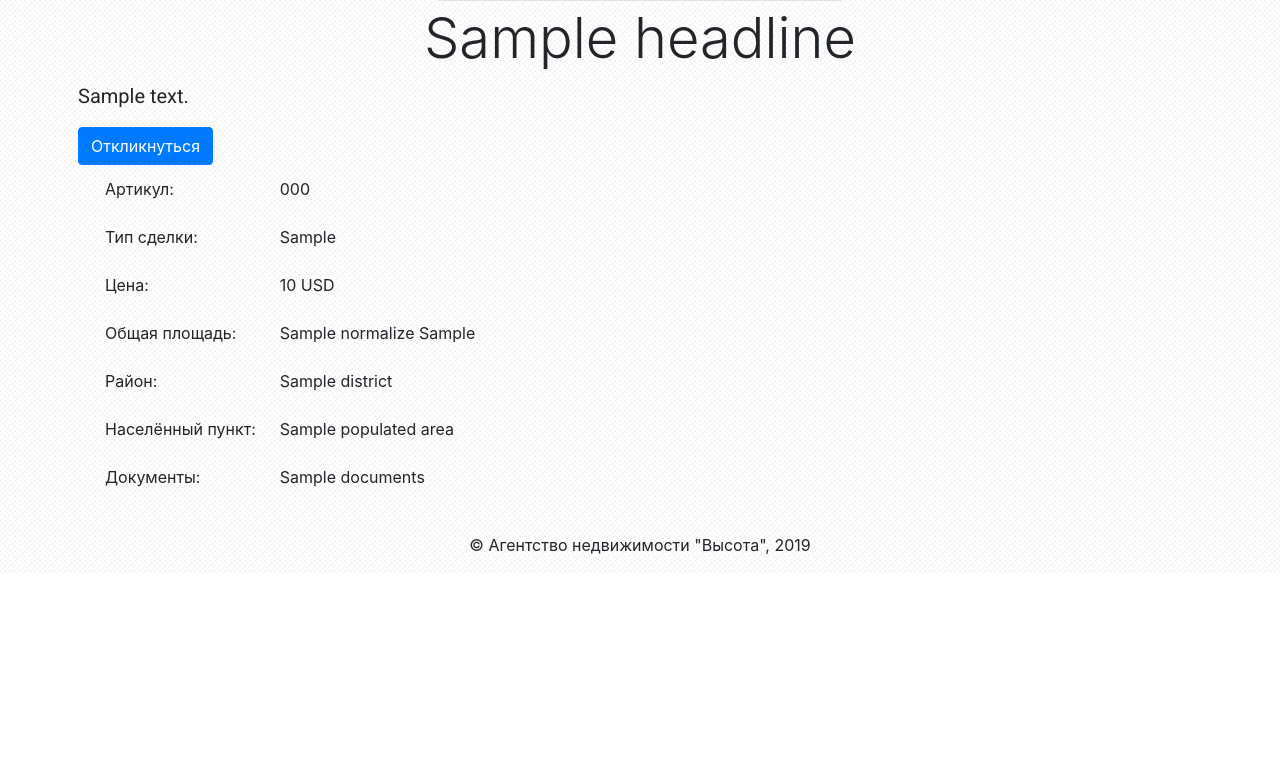
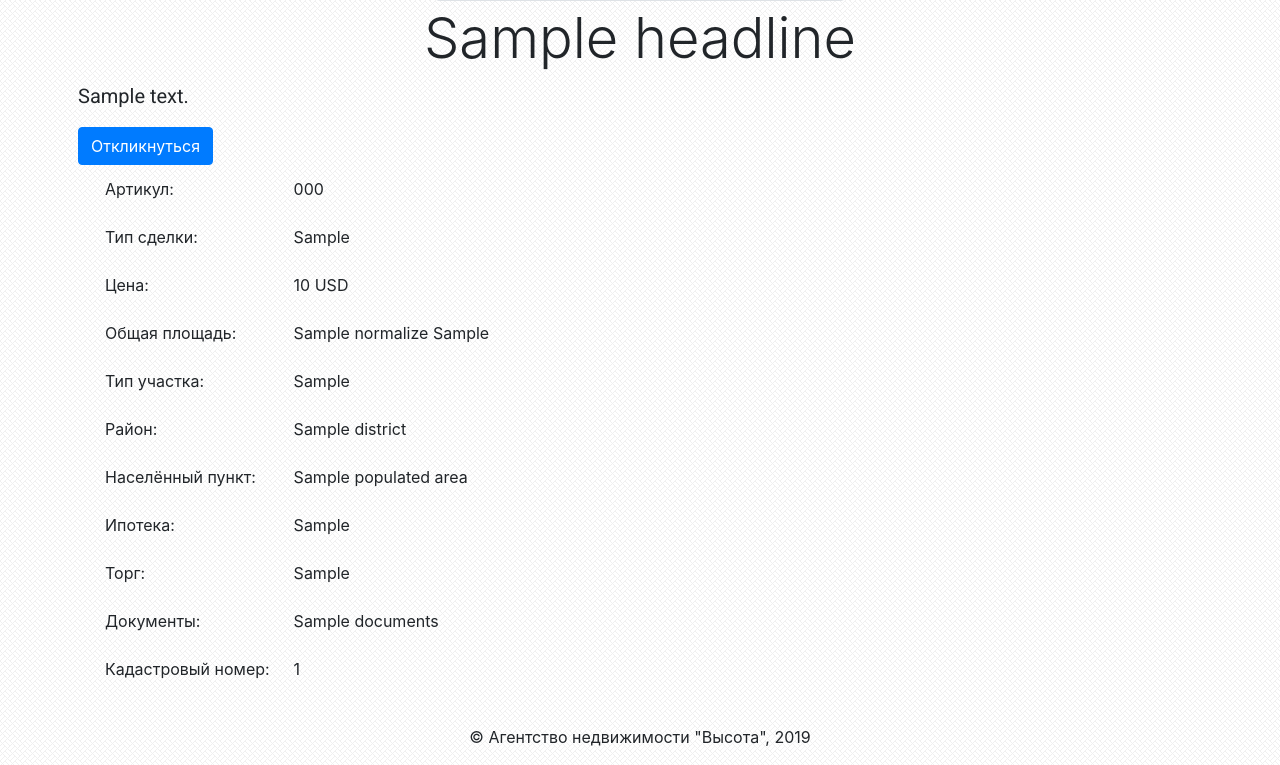
Before and after one commit to JazinBazin/height, a Django app: template agency/templates/agency/pages/real_estate/land_description.html in a window 1280 px wide. Shown: the part 794-1559 px from the top of the page. Before the commit the page ends 1367 px from the top, so only its background shows below. Run offline with Django 3.2, Linux system fonts and the light colour scheme; the template is opened without the code that fills it: most values are stand-ins (such as "Sample title", 1, 10 or a date in 2020); grey boxes marked "Sample" are stand-in pictures; form fields are guessed from the names that the template uses; some libraries are stand-ins or nearby versions.

Commit message:
added lot-type, cadastral-number, haggle, mortgage to real estate description page

```diff
--- a/agency/templates/agency/pages/real_estate/land_description.html
+++ b/agency/templates/agency/pages/real_estate/land_description.html
@@ -1,3 +1,7 @@
 {% extends 'agency/pages/real_estate/real_estate_description.html' %}
 {% block unique_parameters %}
+<tr>
+    <td>Тип участка:</td>
+    <td>{{ real_estate.get_lot_type_display }}</td>
+</tr>
 {% endblock unique_parameters %}
--- a/agency/templates/agency/pages/real_estate/real_estate_description.html
+++ b/agency/templates/agency/pages/real_estate/real_estate_description.html
@@ -80,10 +80,24 @@
                         <td>{{ real_estate.populated_area.name }}</td>
                     </tr>
                     {% endif %}
+                    <tr>
+                        <td>Ипотека:</td>
+                        <td>{{ real_estate.get_mortgage_display }}</td>
+                    </tr>
+                    <tr>
+                        <td>Торг:</td>
+                        <td>{{ real_estate.get_haggle_display }}</td>
+                    </tr>
                     {% if real_estate.documents %}
                     <tr>
                         <td>Документы:</td>
                         <td>{{ real_estate.documents }}</td>
+                    </tr>
+                    {% endif %}
+                    {% if real_estate.cadastral_number %}
+                    <tr>
+                        <td>Кадастровый номер:</td>
+                        <td>{{ real_estate.cadastral_number }}</td>
                     </tr>
                     {% endif %}
                 </tbody>
```
